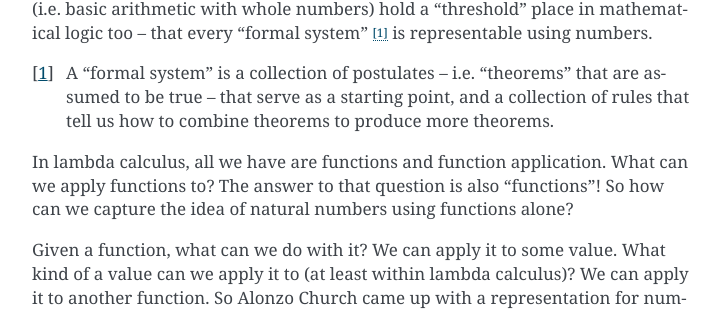
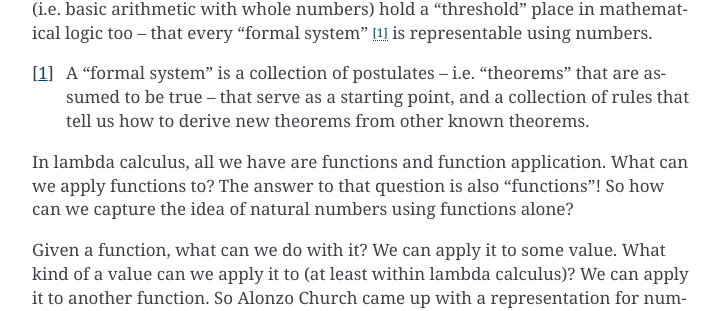
Before and after one commit to kreauniv/comp308, a Sphinx documentation site: the page built from source/lambda.rst, in a window 1280 px wide and 900 px high, scrolled down 5842 px. Shown: the part 199-510 px from the top of the window, without its empty margins (388-1111 px from the left). Built offline with Sphinx 7.4.7, drawn with Linux system fonts in a browser that asks for light colours.

Commit message:
theorems

```diff
--- a/source/lambda.rst
+++ b/source/lambda.rst
@@ -289,7 +289,7 @@ using numbers.
 
 .. [#fs] A "formal system" is a collection of postulates -- i.e. "theorems" that
    are assumed to be true -- that serve as a starting point, and a collection
-   of rules that tell us how to combine theorems to produce more theorems.
+   of rules that tell us how to derive new theorems from other known theorems.
 
 In lambda calculus, all we have are functions and function application. What can
 we apply functions to? The answer to that question is also "functions"! So how
```
